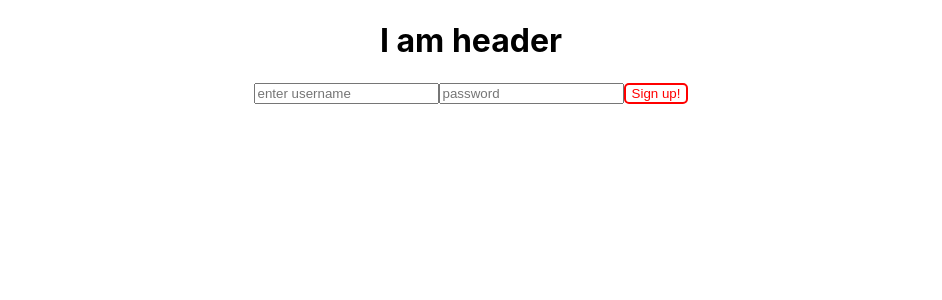
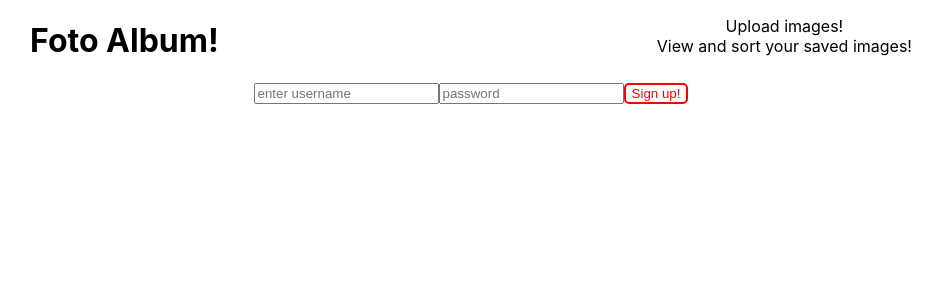
Before and after one commit to CD-Mackay/Image-Repo, a React (Create React App) app: page / in a window 1280 px wide. Shown: the top 300 px of the page, without its empty margins (169-1111 px from the left). Built offline with nearby package versions, Linux system fonts and the light colour scheme; no server answers.

Commit message:
Add content to header

```diff
--- a/src/Components/Header.jsx
+++ b/src/Components/Header.jsx
@@ -1,7 +1,18 @@
 import React from 'react';
+import './headerstyles.css';
 
 export default function Header() {
   return (
-    <h1>I am header</h1>
+    <div className="header">
+      <div className="header-wrap">
+      <h1>Foto Album!</h1>
+      </div>
+      <div className="info-wrap">
+        <ul>
+          <li>Upload images!</li>
+          <li>View and sort your saved images!</li>
+        </ul>
+      </div>
+    </div>
   )
 }
--- /dev/null
+++ b/src/Components/headerstyles.css
@@ -0,0 +1,10 @@
+.header {
+  display: flex;
+  flex-direction: row;
+  justify-content: space-around;
+}
+
+li {
+  text-decoration: none;
+  list-style-type: none;
+}
```
